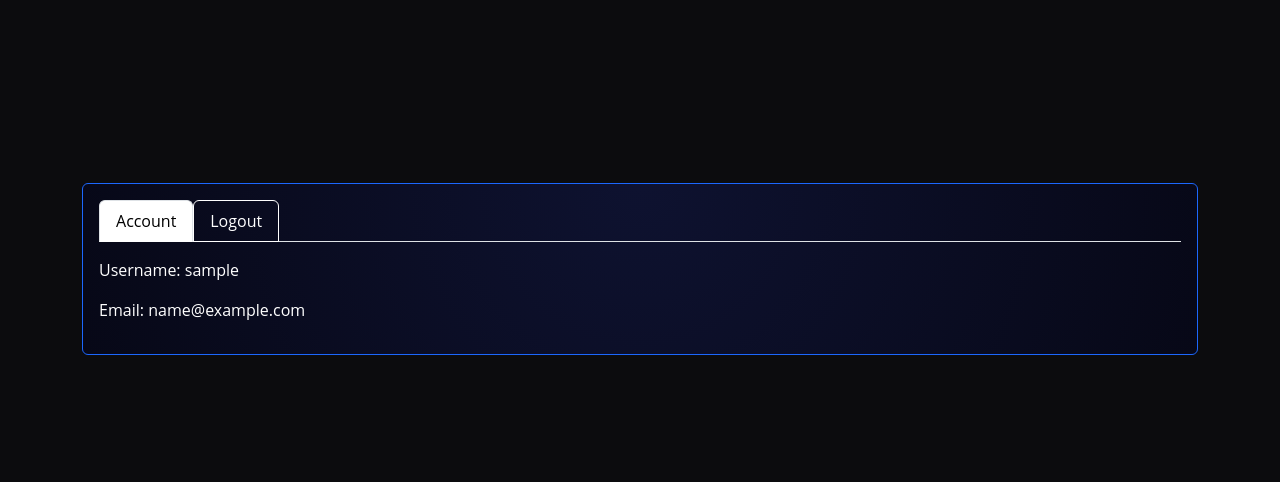
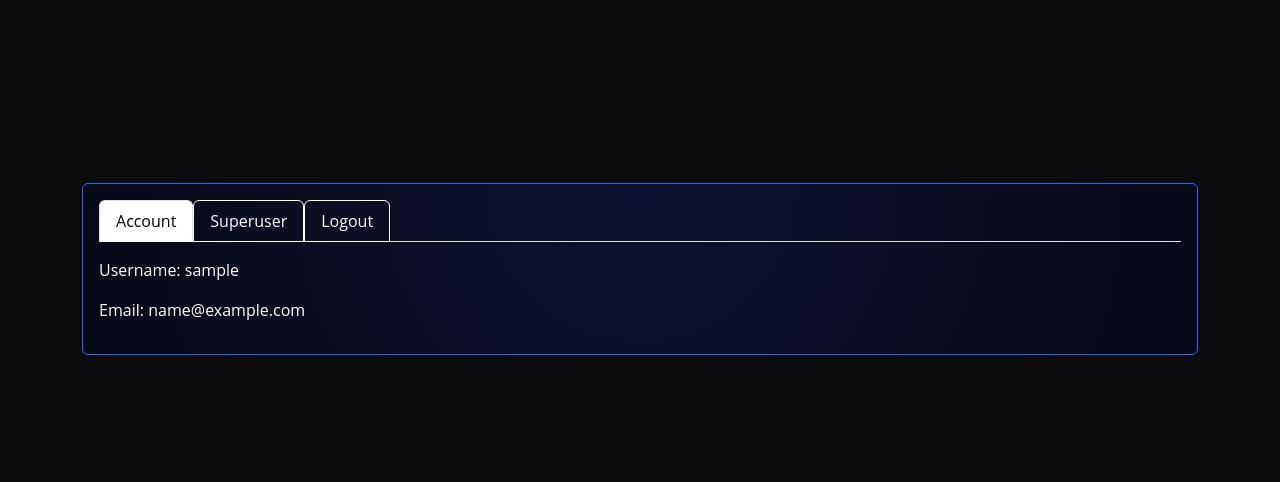
Before and after one commit to CharlieMcGoldrick/ci-milestone-joystick-junction, a Django app: page /account_management/ in a window 1280 px wide. Shown: the part 175-657 px from the top of the page. Run offline with Django 4.2, Linux system fonts and the light colour scheme; the visitor is signed in with stand-in values (Sample User, id 1).

Commit message:
Feat: add superuser A_M panel

```diff
--- a/templates/account_management.html
+++ b/templates/account_management.html
@@ -10,6 +10,12 @@
                         <a class="nav-link active" id="account-tab" data-bs-toggle="tab" href="#account" role="tab"
                             aria-controls="account" aria-selected="true">Account</a>
                     </li>
+                    {% if user.is_superuser %}
+                    <li class="nav-item" role="presentation">
+                        <a class="nav-link" id="superuser-tab" data-bs-toggle="tab" href="#superuser" role="tab"
+                            aria-controls="superuser" aria-selected="false">Superuser</a>
+                    </li>
+                    {% endif %}
                     <li class="nav-item" role="presentation">
                         <form method="post" action="{% url 'logout' %}">
                             {% csrf_token %}
@@ -23,8 +29,14 @@
                         <div class="mt-3">
                             <p>Username: {{ user.username }}</p>
                             <p>Email: {{ user.email }}</p>
+
                         </div>
                     </div>
+                    {% if user.is_superuser %}
+                    <div class="tab-pane fade" id="superuser" role="tabpanel" aria-labelledby="superuser-tab">
+                        {% include "superuser.html" %}
+                    </div>
+                    {% endif %}
                 </div>
             </div>
         </div>
--- /dev/null
+++ b/templates/superuser.html
@@ -0,0 +1,12 @@
+{% load static %}
+{% load i18n %}
+{% block content %}
+    <form method="post" action="{% url 'promote_to_admin' %}">
+        {% csrf_token %}
+        <div class="mb-3 mt-3">
+            <label for="username" class="form-label">Enter a username to promote them to admin:</label>
+            <input type="text" class="form-control" id="username" name="username" required>
+        </div>
+        <button type="submit" class="btn btn-primary w-100">Promote to Admin</button>
+    </form>
+{% endblock content %}
```
